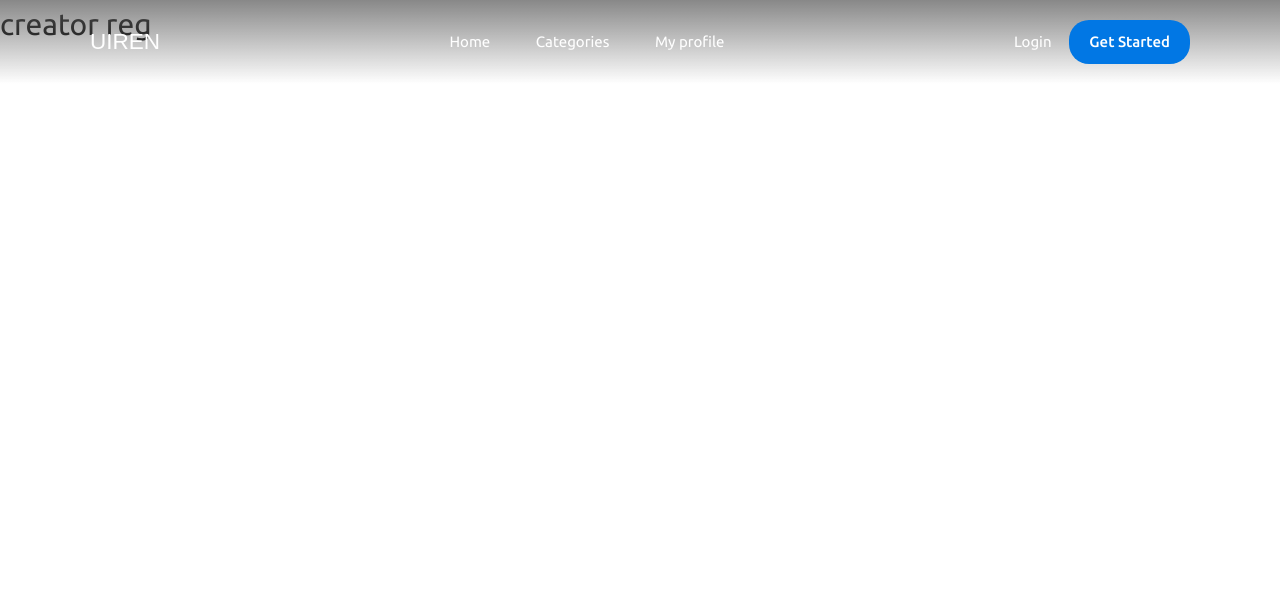
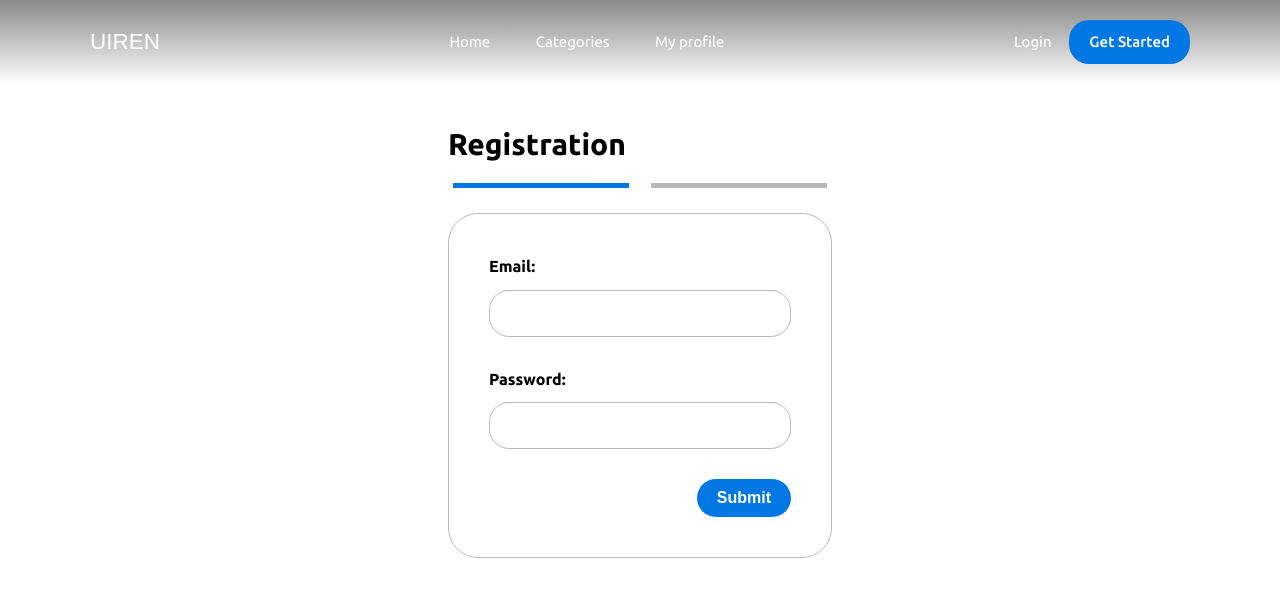
Before and after one commit to emoyooo/uiren, a Vue app: page /creatorRegister in a window 1280 px wide. Shown: the top 596 px of the page. Built offline with nearby package versions, Linux system fonts and the light colour scheme; a web font is replaced by a local one.

Commit message:
Registration done

```diff
--- a/index.html
+++ b/index.html
@@ -1,5 +1,5 @@
 <!DOCTYPE html>
-<html lang="">
+<html lang="en">
   <head>
     <meta charset="UTF-8" />
     <link rel="icon" href="/favicon.ico" />
--- a/src/components/CreatorsCard.vue
+++ b/src/components/CreatorsCard.vue
@@ -1,5 +1,5 @@
 <template>
-  <div class="card">
+  <div class="card lined">
     <div class="card_ownerFull">
       <div class="pfp">
         <img :src="imageURL" alt="" />
@@ -46,7 +46,6 @@ export default {
   color: black;
   padding: 20px 30px;
   border-radius: 30px;
-  box-shadow: 1px 1px 5px #b6b6b6;
 }
 .card_owner h2 {
   font-weight: 500;
--- /dev/null
+++ b/src/components/FirstStep.vue
@@ -0,0 +1,111 @@
+<template>
+  <div class="steps_identificate">
+    <div class="identificator active"></div>
+    <div class="identificator"></div>
+  </div>
+  <div class="login_register_container lined">
+    <form @submit.prevent="submitForm">
+      <label>
+        Email:
+        <input
+          type="email"
+          name="email"
+          id="email"
+          v-model="FormData.email"
+          required
+        />
+      </label>
+      <label>
+        Password:
+        <input
+          type="password"
+          name="password"
+          id="password"
+          v-model="FormData.password"
+          required
+        />
+      </label>
+      <button
+        class="button_container submition h"
+        type="submit"
+        @click="$emit('switch', 'two')"
+      >
+        Submit
+      </button>
+    </form>
+  </div>
+</template>
+
+<script>
+export default {
+  data() {
+    return {
+      FormData: {
+        email: "",
+        password: "",
+      },
+      submitted: false,
+    };
+  },
+  methods: {
+    submitForm() {
+      console.log("Отправленные данные:", this.FormData);
+      this.submitted = true;
+    },
+  },
+};
+</script>
+
+<style>
+.steps_identificate {
+  display: flex;
+  padding: 5px;
+  justify-content: space-between;
+  margin-top: 10px;
+}
+.identificator {
+  width: 47%;
+  height: 5px;
+  background-color: #b9b9b9;
+}
+.active {
+  background-color: #0177e4;
+}
+.login_register_container {
+  height: fit-content;
+  border-radius: 30px;
+  margin-top: 20px;
+  padding: 40px;
+  font-size: 16px;
+}
+.login_register_container form {
+  display: flex;
+  flex-direction: column;
+  row-gap: 30px;
+}
+.login_register_container label {
+  display: flex;
+  flex-direction: column;
+  row-gap: 10px;
+  font-weight: 600;
+}
+.login_register_container input {
+  width: 100%;
+  padding: 15px;
+  border-radius: 20px;
+  outline: none;
+  border: 1px solid #b9b9b9;
+}
+.login_register_container input:focus {
+  border: 2px solid #0177e4;
+}
+.submition {
+  outline: none;
+  border: none;
+  font-size: 16px;
+  font-weight: 600;
+}
+.h {
+  margin-left: auto;
+}
+</style>
--- /dev/null
+++ b/src/components/SecondStep.vue
@@ -0,0 +1,247 @@
+<template>
+  <div class="steps_identificate">
+    <div class="identificator"></div>
+    <div class="identificator active"></div>
+  </div>
+  <div class="login_register_container lined">
+    <form @submit.prevent="submitForm">
+      <label>
+        Birthday:
+        <input
+          type="date"
+          name="birthday"
+          id="birthay"
+          v-model="FormData.birthday"
+          required
+        />
+      </label>
+      <div class="gender flex">
+        Gender:
+        <div class="radios">
+          <label>
+            <input
+              type="radio"
+              value="Female"
+              v-model="FormData.gender"
+              required
+            />
+            Female
+          </label>
+          <label>
+            <input
+              type="radio"
+              value="Male"
+              v-model="FormData.gender"
+              required
+            />
+            Male
+          </label>
+        </div>
+      </div>
+      <label>
+        Country:
+        <input
+          type="text"
+          name="country"
+          id="country"
+          v-model="FormData.country"
+          required
+        />
+      </label>
+      <label>
+        City:
+        <input
+          type="text"
+          name="city"
+          id="city"
+          v-model="FormData.city"
+          required
+        />
+      </label>
+      <label>
+        Address:
+        <input
+          type="text"
+          name="address"
+          id="address"
+          v-model="FormData.address"
+        />
+      </label>
+      <label>
+        Number:
+        <input
+          type="tel"
+          name="number"
+          id="number"
+          v-model="FormData.number"
+          required
+        />
+      </label>
+      <label>
+        Telegram:
+        <input
+          type="url"
+          name="telegram"
+          id="telegram"
+          v-model="FormData.telegram"
+        />
+      </label>
+      <label>
+        Whatsapp:
+        <input
+          type="url"
+          name="whatsapp"
+          id="whatsapp"
+          v-model="FormData.whatsapp"
+        />
+      </label>
+      <label>
+        Instagram:
+        <input
+          type="url"
+          name="instagram"
+          id="instagram"
+          v-model="FormData.instagram"
+        />
+      </label>
+      <label>
+        Education:
+        <input type="text" name="edu" id="edu" v-model="FormData.edu" />
+      </label>
+      <label>
+        Your Skill:
+        <input type="text" name="skill" id="skill" v-model="FormData.skill" />
+      </label>
+      <div class="flex">
+        <label>
+          Price(hour):
+          <input
+            type="text"
+            name="priceh"
+            id="priceh"
+            v-model="FormData.priceh"
+            required
+          />
+        </label>
+        <label>
+          Price(month):
+          <input
+            type="text"
+            name="pricem"
+            id="pricem"
+            v-model="FormData.pricem"
+            required
+          />
+        </label>
+      </div>
+      <div class="flex buttons">
+        <button
+          class="button_container submition"
+          type="submit"
+          @click="$emit('switch', 'one')"
+        >
+          Go Back
+        </button>
+        <button
+          class="button_container submition"
+          type="submit"
+          @click="$emit('switch', 'two')"
+        >
+          Submit
+        </button>
+      </div>
+    </form>
+  </div>
+</template>
+
+<script>
+export default {
+  data() {
+    return {
+      FormData: {
+        birthday: "",
+        gender: "",
+        country: "",
+        city: "",
+        address: "",
+        number: "",
+        telegram: "",
+        whatsapp: "",
+        edu: "",
+        skill: "",
+        priceh: "",
+        pricem: "",
+      },
+      submitted: false,
+    };
+  },
+  methods: {
+    submitForm() {
+      console.log("Data submitted:", this.FormData);
+      this.submitted = true;
+    },
+  },
+};
+</script>
+
+<style>
+.gender {
+  font-weight: 600;
+  column-gap: 60px;
+}
+.radios {
+  display: flex;
+  column-gap: 30px;
+}
+.buttons {
+  justify-content: space-between;
+}
+.steps_identificate {
+  display: flex;
+  padding: 5px;
+  justify-content: space-between;
+  margin-top: 10px;
+}
+.identificator {
+  width: 47%;
+  height: 5px;
+  background-color: #b9b9b9;
+}
+.active {
+  background-color: #0177e4;
+}
+.login_register_container {
+  height: fit-content;
+  border-radius: 30px;
+  margin-top: 20px;
+  padding: 40px;
+  font-size: 16px;
+}
+.login_register_container form {
+  display: flex;
+  flex-direction: column;
+  row-gap: 30px;
+}
+.login_register_container label {
+  display: flex;
+  flex-direction: column;
+  row-gap: 10px;
+  font-weight: 600;
+}
+.login_register_container input {
+  width: 100%;
+  padding: 15px;
+  border-radius: 20px;
+  outline: none;
+  border: 1px solid #b9b9b9;
+}
+.login_register_container input:focus {
+  border: 2px solid #0177e4;
+}
+.submition {
+  outline: none;
+  border: none;
+  font-size: 16px;
+  font-weight: 600;
+}
+</style>
--- a/src/views/CreatorReg.vue
+++ b/src/views/CreatorReg.vue
@@ -1,3 +1,49 @@
 <template>
-  <h1>creator reg</h1>
+  <div class="container login_page">
+    <h1>Registration</h1>
+    <div>
+      <FirstStep v-if="currentComponent === 'one'" @switch="switchComponent" />
+      <SecondStep v-if="currentComponent === 'two'" @switch="switchComponent" />
+    </div>
+  </div>
 </template>
+
+<script>
+import FirstStep from "@/components/FirstStep.vue";
+import SecondStep from "@/components/SecondStep.vue";
+export default {
+  data() {
+    return {
+      FormData: {
+        email: "",
+        password: "",
+      },
+      submitted: false,
+      currentComponent: "one",
+    };
+  },
+  methods: {
+    submitForm() {
+      console.log("Отправленные данные:", this.FormData);
+      this.submitted = true;
+    },
+    switchComponent(component) {
+      this.currentComponent = component;
+    },
+  },
+  components: {
+    FirstStep,
+    SecondStep,
+  },
+};
+</script>
+
+<style>
+.login_page h1 {
+  font-weight: 600;
+}
+.login_page {
+  margin-top: 120px;
+  width: 30%;
+}
+</style>
--- a/src/views/LoginPage.vue
+++ b/src/views/LoginPage.vue
@@ -23,9 +23,7 @@
             required
           />
         </label>
-        <button class="button_container submition" type="submit">
-          Отправить
-        </button>
+        <button class="button_container submition" type="submit">Submit</button>
       </form>
     </div>
   </div>
--- a/src/views/UserReg.vue
+++ b/src/views/UserReg.vue
@@ -23,9 +23,7 @@
             required
           />
         </label>
-        <button class="button_container submition" type="submit">
-          Отправить
-        </button>
+        <button class="button_container submition" type="submit">Submit</button>
       </form>
     </div>
   </div>
```
